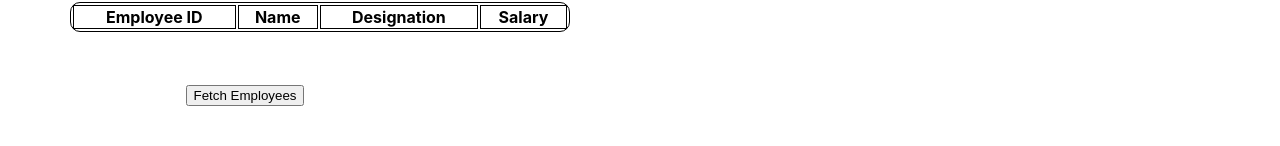
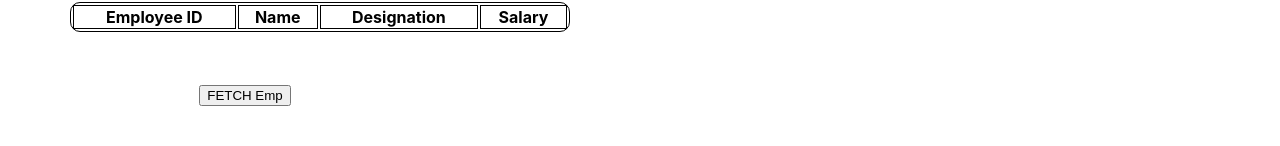
Before and after one commit to gauravgupta1286/react-on-amplify, a React (Create React App) app: page / in a window 1280 px wide. Shown: the part 154-300 px from the top of the page. Built offline with nearby package versions, Linux system fonts and the light colour scheme.

Commit message:
small change

```diff
--- a/src/App.js
+++ b/src/App.js
@@ -120,7 +120,7 @@ function App() {
               </tbody>
             </table>
             <p>&nbsp;</p>
-            <button className="buttonPos" onClick={fetchEmployees}>Fetch Employees</button>
+            <button className="buttonPos" onClick={fetchEmployees}>FETCH Emp</button>
         </div>
     </div>
   );
```
